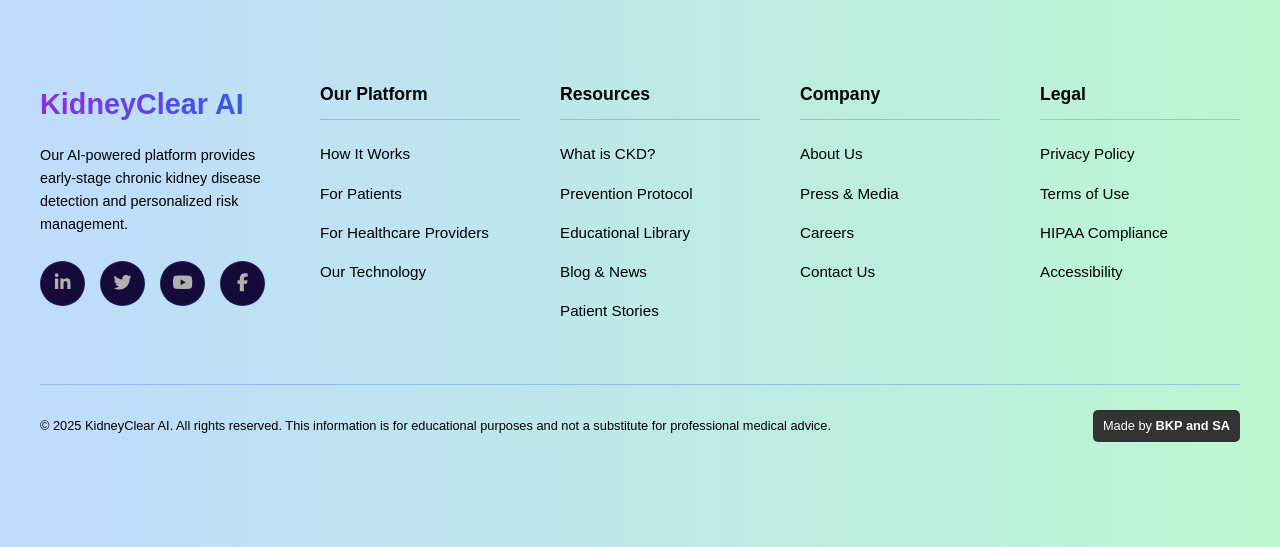
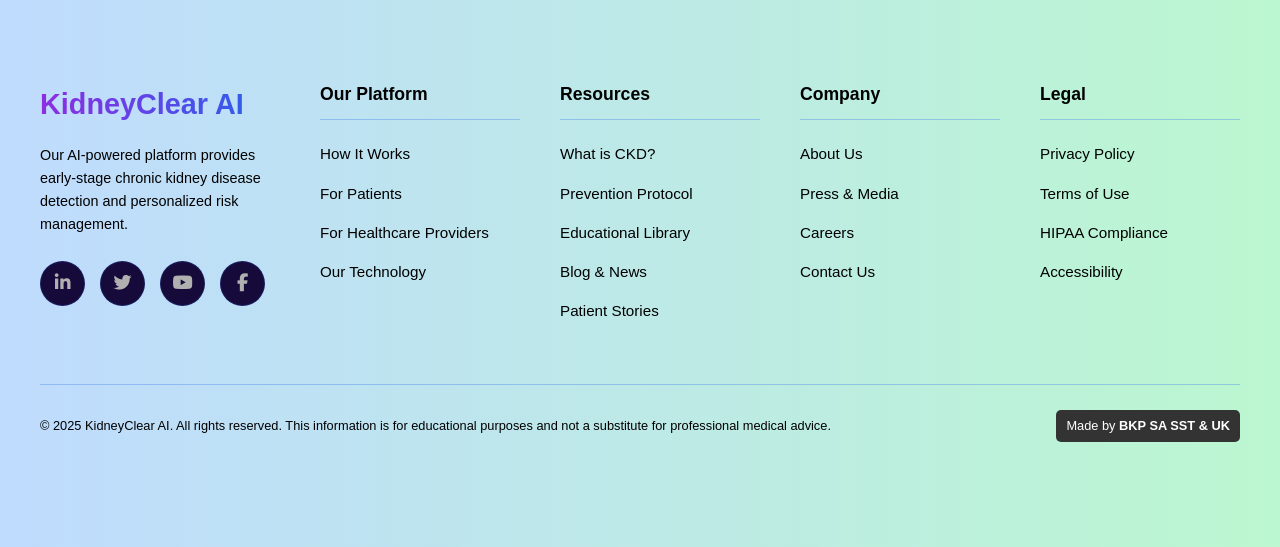
Before and after one commit to BaljeetkumarPatel/Early-Prediction-for-Chronic-Kidney-Disease-Detection, a Flask app: page /info in a window 1280 px wide. Shown: the part 4166-4713 px from the top of the page. Run offline with Flask 3, Linux system fonts and the light colour scheme; parts of the project's set-up code (start-up, migrations or seed data) failed here and were passed over.

Commit message:
minor changes

```diff
--- a/templates/contact.html
+++ b/templates/contact.html
@@ -166,7 +166,7 @@
       <div class="footer-bottom-bar">
         <p>&copy; 2025 KidneyClear AI. All rights reserved. This information is for educational purposes and not a substitute for professional medical advice.</p>
         <div class="made-by-tag">
-          <span>Made by</span> <strong>BKP and SA</strong>
+          <span>Made by</span> <strong>BKP SA SST & UK</strong>
         </div>
       </div>
     </footer>
--- a/templates/info.html
+++ b/templates/info.html
@@ -220,7 +220,7 @@
     <div class="footer-bottom-bar">
         <p>&copy; 2025 KidneyClear AI. All rights reserved. This information is for educational purposes and not a substitute for professional medical advice.</p>
         <div class="made-by-tag">
-            <span>Made by</span> <strong>BKP and SA</strong>
+            <span>Made by</span> <strong>BKP SA SST & UK</strong>
         </div>
     </div>
 </footer>
```
